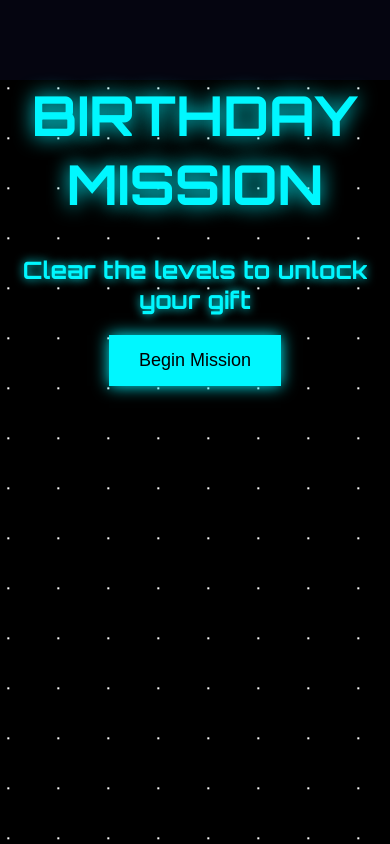
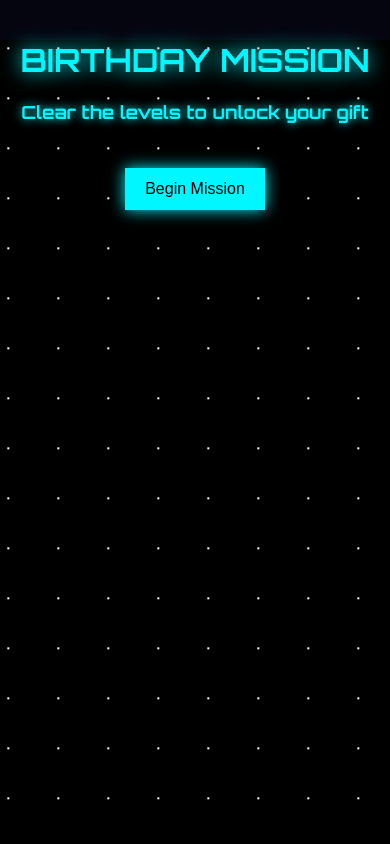
Before and after one commit to YakVash/birthday-surprise, a plain HTML site: page index.html in a window 390 px wide. Drawn offline with nearby package versions, Linux system fonts and the light colour scheme.

Commit message:
mobile fix

```diff
--- a/index.html
+++ b/index.html
@@ -2,6 +2,8 @@
 <html>
 <head>
 <title>Birthday Mission</title>
+
+<meta name="viewport" content="width=device-width, initial-scale=1.0">
 
 <link href="https://fonts.googleapis.com/css2?family=Orbitron:wght@400;700&display=swap" rel="stylesheet">
 
@@ -60,6 +62,7 @@
 font-size:18px;
 cursor:pointer;
 box-shadow:0 0 15px #00f7ff;
+margin-top:30px;
 }
 
 /* GAME OBJECTS */
@@ -119,6 +122,24 @@
 font-size:65px;
 color:#ff00f7;
 text-shadow:0 0 25px #ff00f7;
+}
+
+@media (max-width: 600px){
+
+h1{
+font-size:32px;
+margin-top:40px;
+}
+
+h2{
+font-size:18px;
+}
+
+button{
+font-size:16px;
+padding:12px 20px;
+}
+
 }
 
 </style>
```
